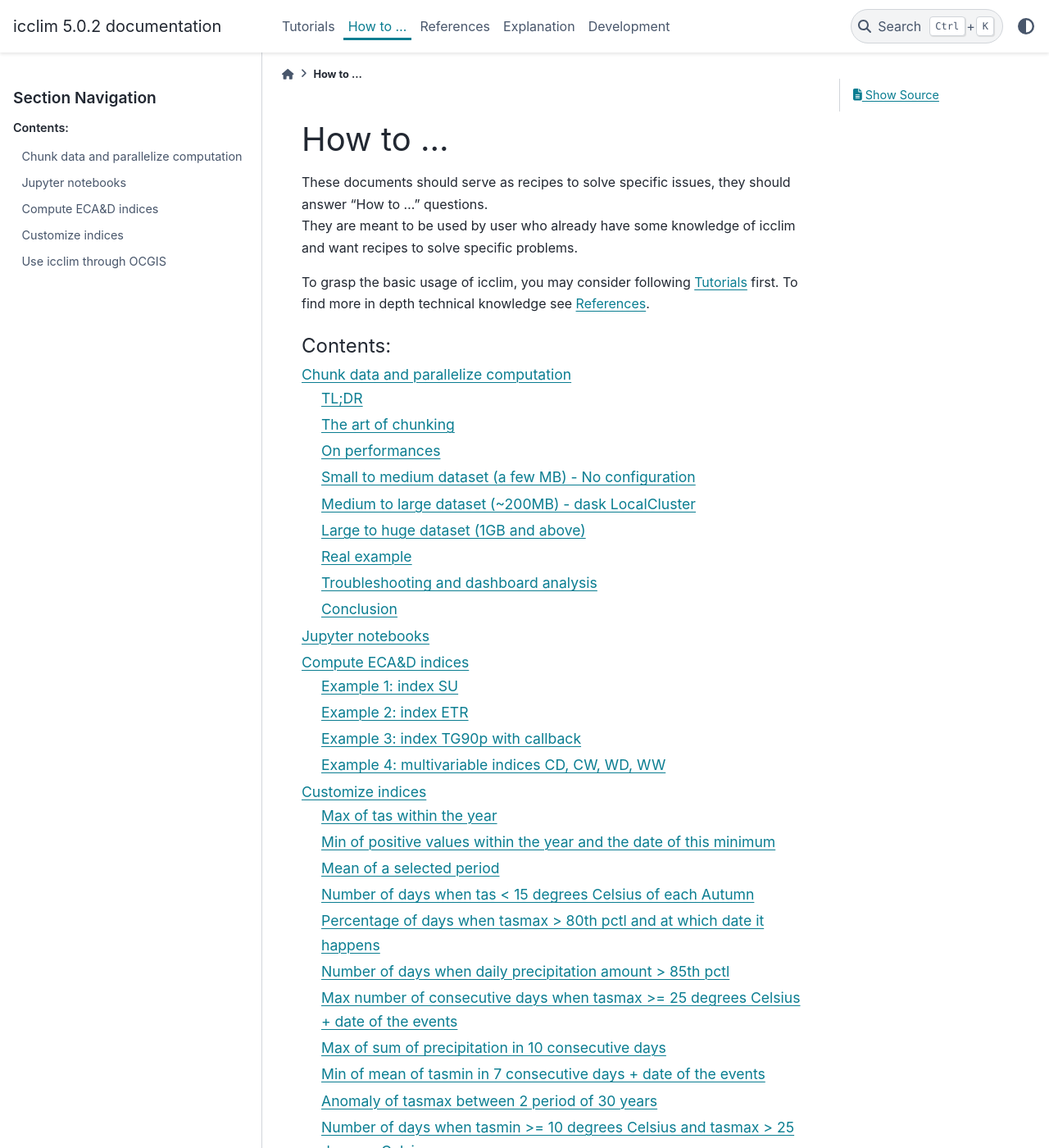
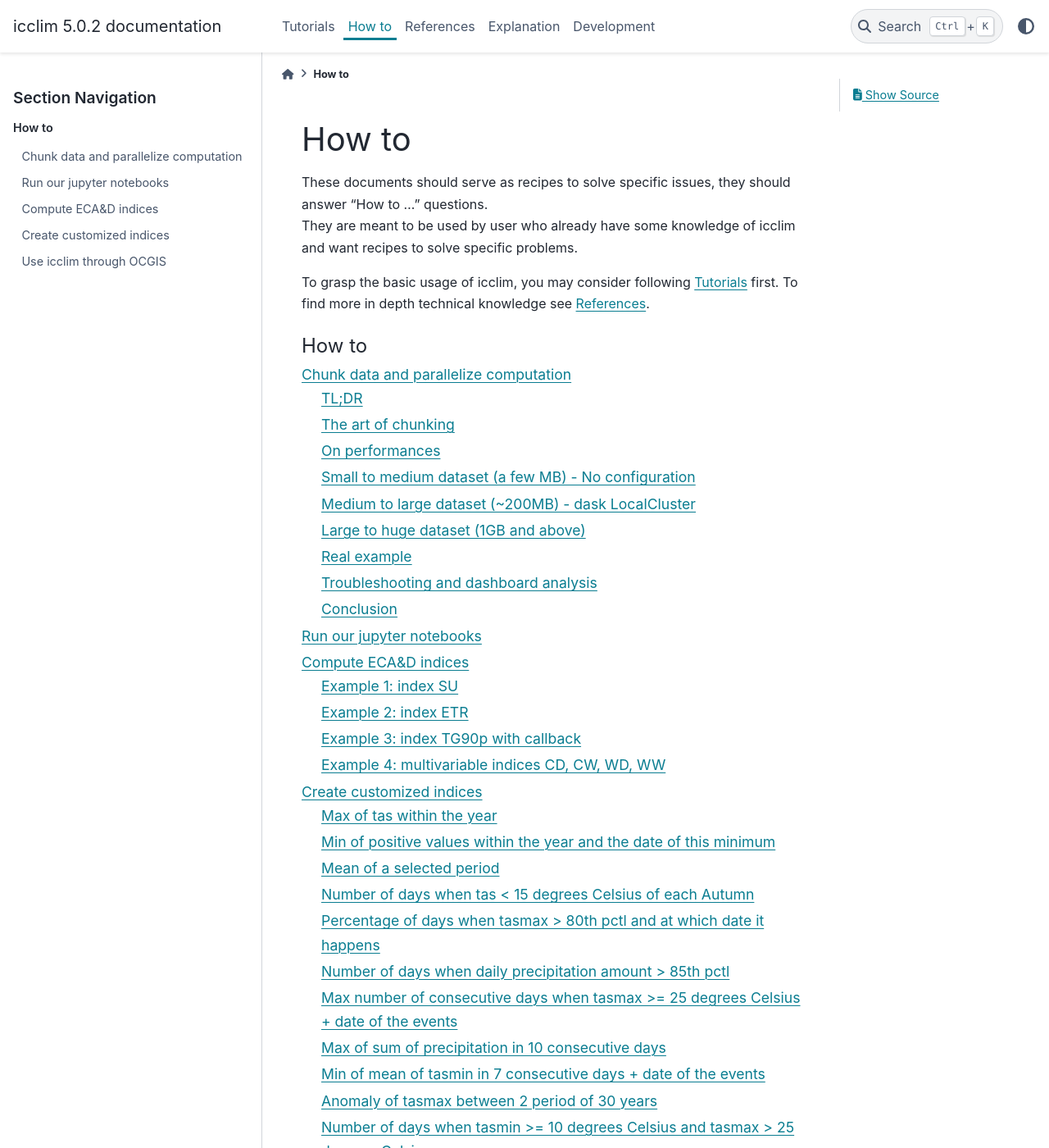
Before and after one commit to cerfacs-globc/icclim, a Sphinx documentation site: the page built from doc/source/how_to/index.rst, in a window 1280 px wide and 1400 px high. Shown: the whole window at 82% size. Built offline with Sphinx 7.4.7 and the PyData theme 0.15.4, drawn with Linux system fonts in a browser that asks for light colours; some of the changed text lies outside the part shown.

Commit message:
DOC: Clarify "how to" section

```diff
--- a/doc/source/how_to/dask.rst
+++ b/doc/source/how_to/dask.rst
@@ -1,5 +1,5 @@
-Larger than memory computation
-==============================
+Chunk data and parallelize computation
+======================================
 
 TL;DR
 -----
--- a/doc/source/how_to/index.rst
+++ b/doc/source/how_to/index.rst
@@ -1,7 +1,7 @@
 .. _how_to:
 
-How to ...
-==========
+How to
+======
 
 | These documents should serve as recipes to solve specific issues, they should answer "How to ..." questions.
 | They are meant to be used by user who already have some knowledge of icclim and want recipes to solve specific problems.
@@ -11,10 +11,10 @@ To find more in depth technical knowledge see :ref:`references`.
 
 .. toctree::
     :maxdepth: 2
-    :caption: Contents:
+    :caption: How to
 
     Chunk data and parallelize computation <dask>
-    Jupyter notebooks <notebooks>
+    Run our jupyter notebooks <notebooks>
     Compute ECA&D indices <recipes_ecad>
-    Customize indices <recipes_custom>
+    Create customized indices <recipes_custom>
     Use icclim through OCGIS <ocgis>
```
